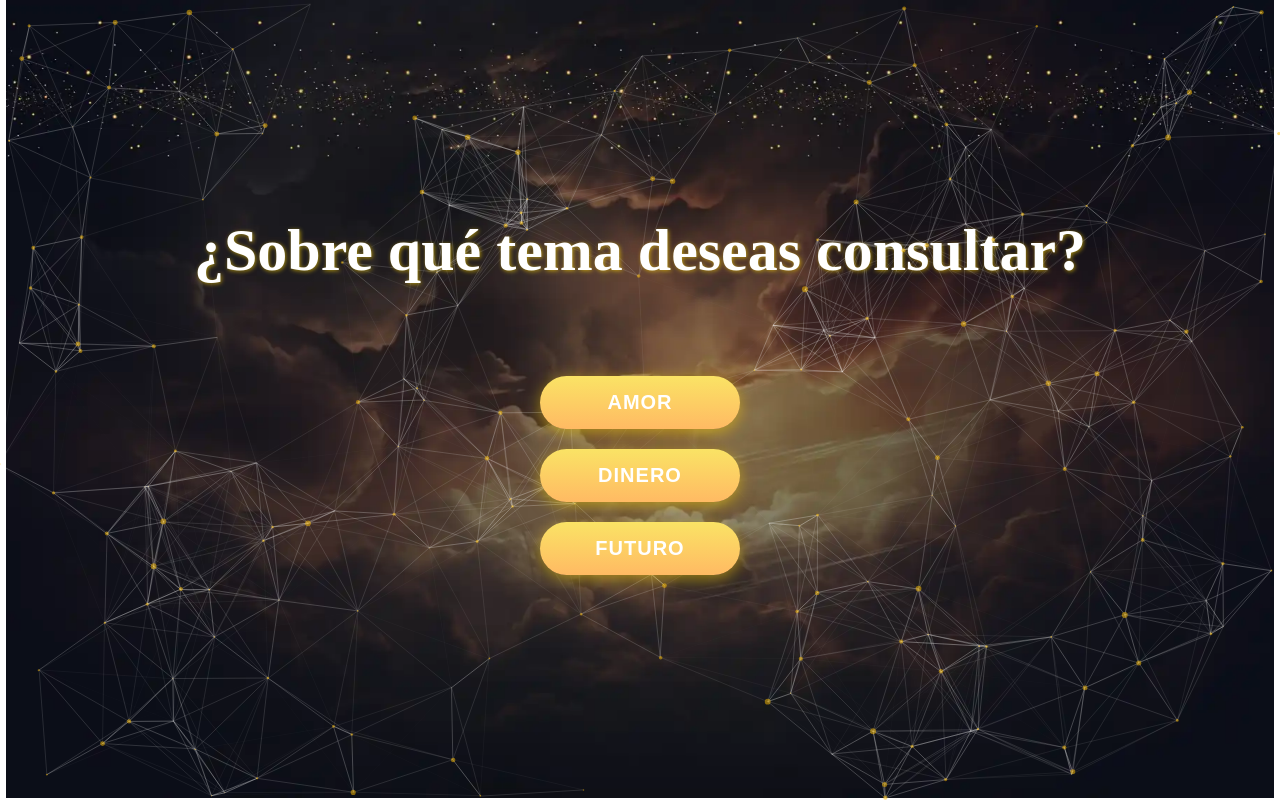
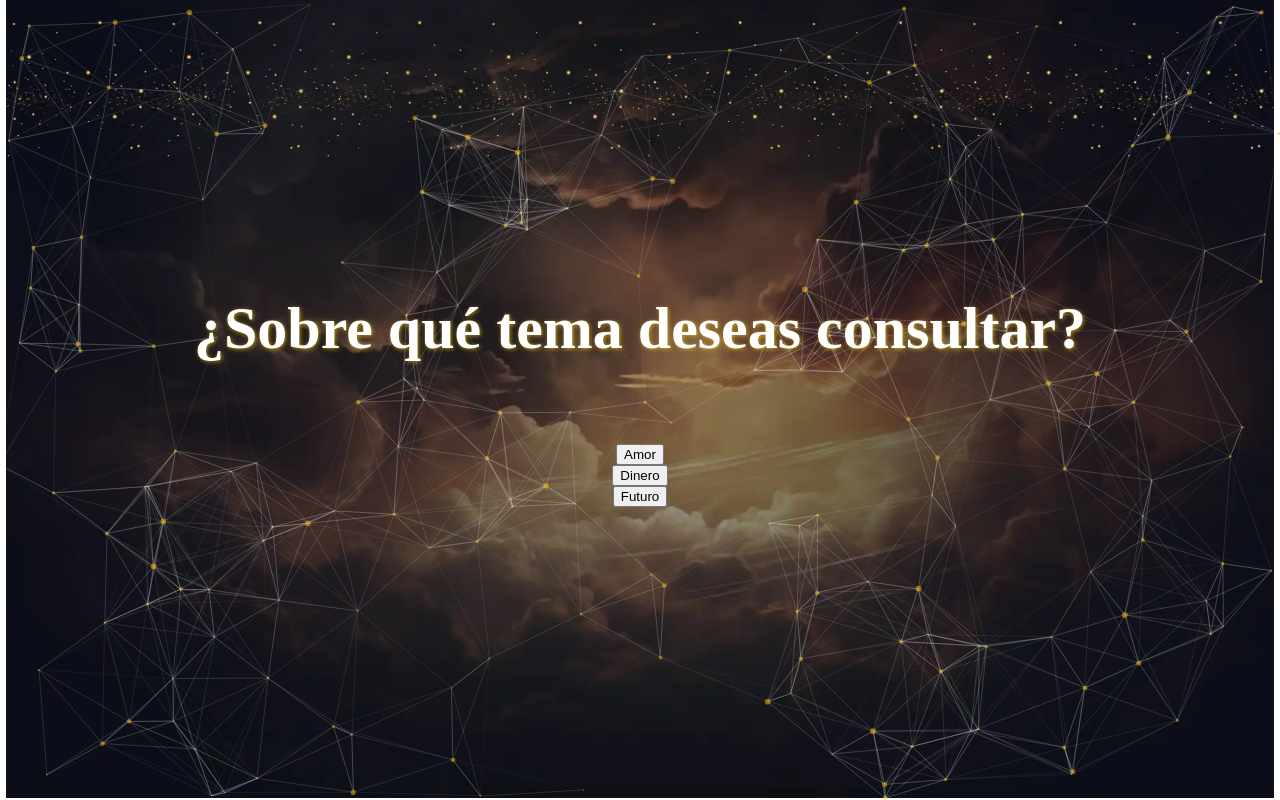
Before and after one commit to AgomezAp/TarotBolivia, an Angular app in the folder Tarot/: page /welcome in a window 1280 px wide. Built offline with nearby package versions, Linux system fonts and the light colour scheme.

Commit message:
Refactor welcome component buttons for improved accessibility and styling

```diff
--- a/Tarot/src/app/components/welcome/welcome.component.html
+++ b/Tarot/src/app/components/welcome/welcome.component.html
@@ -32,9 +32,9 @@
   <div class="background">
     <h1>¿Sobre qué tema deseas consultar?</h1>
   <div  [@fadeIn] class="content-container" id="startContainer">
-    <button id="start-button" class="start-button" (click)="startTarot('amor')">Amor</button>
-    <button id="start-button" class="start-button" (click)="startTarot('dinero')">Dinero</button>
-    <button id="start-button" class="start-button" (click)="startTarot('futuro')">Futuro</button>
+    <button id="start-button-amor" class="start-button-amor" (click)="startTarot('amor')">Amor</button>
+    <button id="start-button-dinero" class="start-button-dinero" (click)="startTarot('dinero')">Dinero</button>
+    <button id="start-button-futuro" class="start-button-futuro" (click)="startTarot('futuro')">Futuro</button>
   </div>
   </div>
 
```
